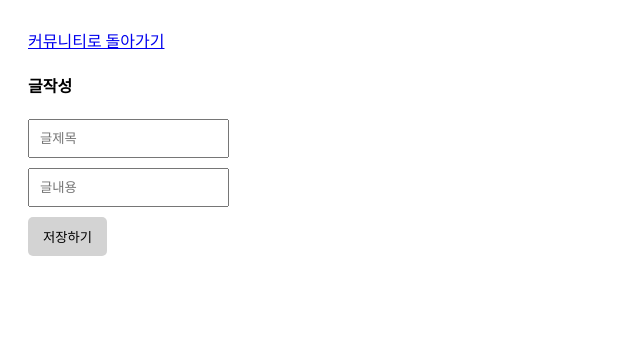
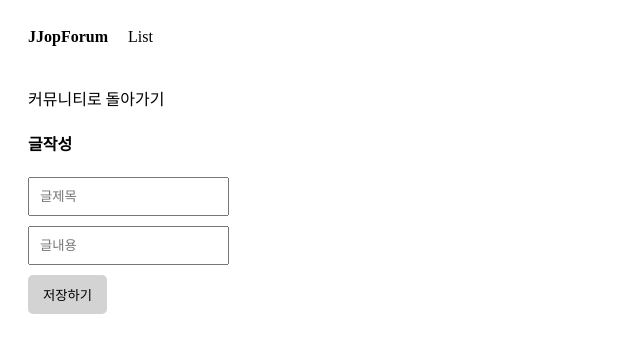
Before and after one commit to dbwoflaqnzo3/CodingApple-NextJs, a Next.js app in the folder mongo-test/: page /write in a window 1280 px wide. Shown: the top 352 px of the page, without its empty margins (0-640 px from the left). Built offline with nearby package versions, Linux system fonts and the light colour scheme.

Commit message:
feat: update강의 완 단 수정해야함

```diff
--- a/mongo-test/app/globals.css
+++ b/mongo-test/app/globals.css
@@ -0,0 +1,19 @@
+a {
+    text-decoration: none;
+    color: black;
+}
+
+.navbar{
+    background-color: white;
+    padding: 20px;
+}
+
+.navbar a{
+    text-decoration: none;
+    color: black;
+    margin-right: 20px;
+}
+
+.logo{
+    font-weight: bold;
+}
--- a/mongo-test/app/layout.js
+++ b/mongo-test/app/layout.js
@@ -1,5 +1,6 @@
 import localFont from "next/font/local";
 import "./globals.css";
+import Link from "next/link";
 
 const geistSans = localFont({
   src: "./fonts/GeistVF.woff",
@@ -20,7 +21,12 @@ export const metadata = {
 export default function RootLayout({ children }) {
   return (
     <html lang="en">
+
       <body className={`${geistSans.variable} ${geistMono.variable}`}>
+      <div className="navbar">
+        <Link href={'/'} className="logo">JJopForum</Link>
+        <Link href={'/list'}>List</Link>
+      </div>
         {children}
       </body>
     </html>
--- /dev/null
+++ b/mongo-test/pages/api/post/edit.js
@@ -0,0 +1,29 @@
+import { connectDB } from "@/app/util/database";
+import { ObjectId } from "mongodb";
+
+export default async function handler(req , res){
+
+
+
+    if(req.method == 'POST'){
+
+        let userContents = req.body
+
+        if(userContents.title == ''){
+            return res.status(500).json('제목을 입력하시오')
+        }
+        let changes = {
+            title:  userContents.title,
+            content: userContents.content
+        }
+
+        const db = (await connectDB).db('forum');
+        let result = await db.collection('post').updateOne({_id: new ObjectId(userContents._id)} ,
+        {$set : { changes }} )
+
+        console.log(result)
+        return (
+            res.redirect(302, '/community')
+        )
+    }
+}
```
Also changed, not shown: mongo-test/app/community/page.js (+5 -3 lines), mongo-test/app/edit/[id]/page.js (added, +29 -0 lines), mongo-test/app/edit/[id]/page.module.css (added, +15 -0 lines).
